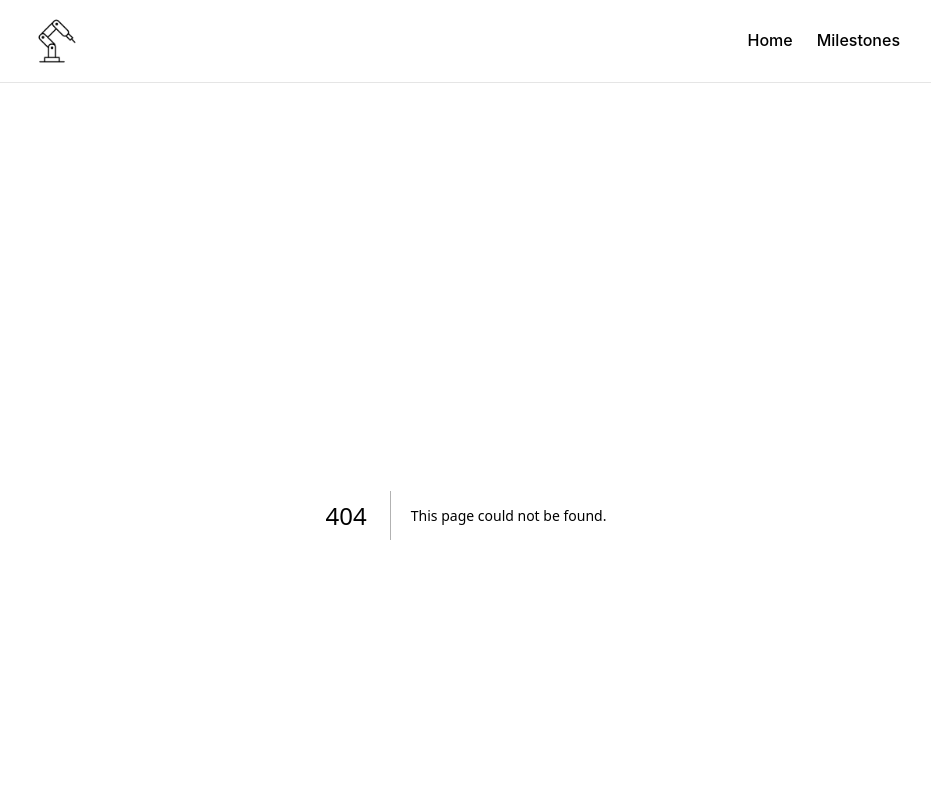
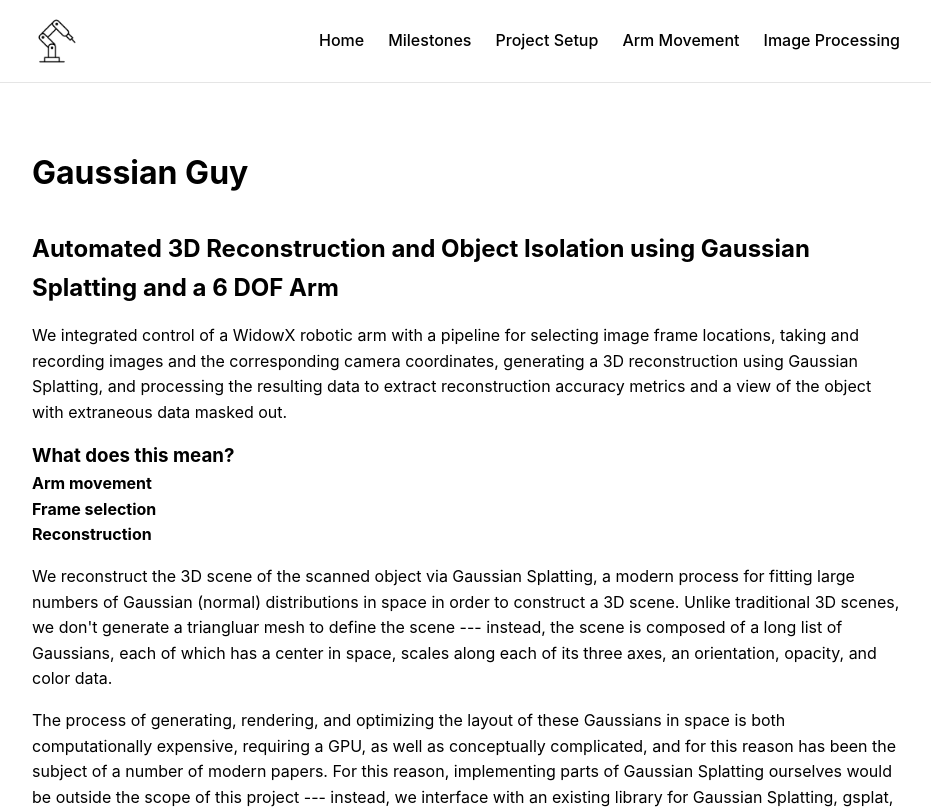
Before and after one commit to julakshah/gaussian-guy, a Next.js app: page /gaussian-guy/overview in a window 1280 px wide. Before the commit this address had no page. Shown: the top 809 px of the page, without its empty margins (174-1105 px from the left). Built offline with nearby package versions, Linux system fonts and the light colour scheme.

Commit message:
Add empty spaces for other scripts

```diff
--- a/app/Navbar.js
+++ b/app/Navbar.js
@@ -14,6 +14,9 @@ export default function Navbar() {
         <div className="links">
           <Link href="/">Home</Link>
           <Link href="/milestones">Milestones</Link>
+          <Link href="/setup">Project Setup</Link>
+          <Link href="/arm">Arm Movement</Link>
+          <Link href="/processing">Image Processing</Link>
         </div>
       </div>
     </nav>
--- a/app/arm/page.js
+++ b/app/arm/page.js
@@ -1,6 +1,6 @@
 import Arm from "./arm.mdx";
 
-export default function Arm() {
+export default function ArmPage() {
   return (
     <div className="mdx">
       <Arm />
--- a/app/milestones/milestone1.mdx
+++ b/app/milestones/milestone1.mdx
@@ -38,14 +38,14 @@ As we're considering using a triangulated point cloud generated via visual odome
 In parallel to this, we've been ensuring that we can stitch together existing algorithms for this pipeline to evnetually do our own processing at the end. For this purpose, we have COLMAP working and generating a sparse reconstruction, dense reconstruction, and Delaunay-triangulated mesh from a sequence of images we provide. We also have Gaussian Splatting working using gsplat
 
 Here's a dense reconstruction of a test dataset using COLMAP:
-![Dense Reconstruction via COLMAP](/images/colmap-test-dense.png)
+![Dense Reconstruction via COLMAP](images/colmap-test-dense.png)
 
 We also were able to use COLMAP in generating a Delaunay-triangulated mesh from this reconstruction:
-![Mesh via COLMAP](/images/colmap-test-mesh.png)
+![Mesh via COLMAP](images/colmap-test-mesh.png)
 
 While this is visually nice o see, our end goal for the project is to have a visual reconstruction based off of Gaussian splatting or triangle splatting, which are somewhat harder to set up and take much longer to compute. However, COLMAP excels at initially generating a sparse reconstruction in relatively quick time, which we can try to use in place of or along side a home-baked SfM approach if it proves more efficient, and the sparse reconstruction is also used as the input to the Gaussian Splatting program.
 
-![20 minutes of Gaussian splatting on a laptop GPU](/images/gsplat_20mins_test.png)
+![20 minutes of Gaussian splatting on a laptop GPU](images/gsplat_20mins_test.png)
 
 While Gaussian splatting takes multiple hours on a set of a few hundred images without playing with downscaling options and such, we are able to view a work-in-progress scene created by gsplat, running for only 20 minutes on our sparse reconstruction from COLMAP. The image above depicts that, taken at approximately 2000 steps, in roughly 20 minutes of generation.
 
--- a/app/milestones/milestone2.mdx
+++ b/app/milestones/milestone2.mdx
@@ -29,16 +29,16 @@ On the preprocessing side, we refined our video process script to allow for us t
 
 
 We also quickly tested that our splatting code works effectively on data closer to what the arm camera will record, quickly generating a decent approximation of an e-stop situated on a table:
-![E-stop splatted](/images/estop.png)
+![E-stop splatted](images/estop.png)
 
 
 We also successfully loaded the splats into Python --- they're stored as a PyTorch tensor, and we can fairly easily load them, do operations on them, convert them to or from Numpy arrays if we so desire, and so forth. We can also do any of these modifications, store the results, and visualize the processed splats.
 As we wanted to investigate the effect of running a clustering algorithm on these clusters, we ran a clustering algorithm (HDBSCAN) on a subset of our processed splats, constructing a 6D array consisting of X,Y,Z, and the R,G,B components of the first spherical harmonic color. We then identified the clusters by stripping the higher spherical harmonic colors and coloring them only according to their cluster ID:
-![Clustering of gsplats](/images/gsplat_clusters.png)
+![Clustering of gsplats](images/gsplat_clusters.png)
 
 
 Similarly, we wanted to ensure we could affect the opacity of gaussians. Opacity is encoded without bounds, and is passed through an activation function to map it to between 0 and 1. By passing it through this activation function, performing our adjustment, and reversing the activation function, we can easily modify the opacity. We demonstrated this by masking out points not identified as being part of a cluster during another clustering pass:
-![Clustering of gsplats with masking](/images/gsplat_clusters_transparent.png)
+![Clustering of gsplats with masking](images/gsplat_clusters_transparent.png)
 
 
 We're still running into issues with clustering working effectively, though we haven't yet tested on our e-stop results, which will be closer to the actual 3D scan data we'll operate on. Forcing large cluster sizes works better, but large clusters max out the RAM of the computer. We considered doing some two-stage process where we make small clusters, approximate those clusters with a few points each, and cluster those cluster means, but we haven't yet explored this or alternatives. This was also given the 30k iteration result, which has more Gaussians than the 7k iteration result. Given the performance of our splatted e-stop, which ran for only 7k iterations and took approximately 15 to 20 minutes, we may have better clustering performance on a smaller set of Gaussians, which naturally results from running gsplat for fewer iterations.
--- a/app/overview/overview.mdx
+++ b/app/overview/overview.mdx
@@ -1,3 +1,23 @@
-# Project Overview
+# Gaussian Guy
 
-## MVP and Stretch Goals
+## Automated 3D Reconstruction and Object Isolation using Gaussian Splatting and a 6 DOF Arm
+
+We integrated control of a WidowX robotic arm with a pipeline for selecting image frame locations, taking and recording images and the corresponding camera coordinates, generating a 3D reconstruction using Gaussian Splatting, and processing the resulting data to extract reconstruction accuracy metrics and a view of the object with extraneous data masked out.
+
+### What does this mean?
+
+#### Arm movement
+
+#### Frame selection
+
+#### Reconstruction
+
+We reconstruct the 3D scene of the scanned object via Gaussian Splatting, a modern process for fitting large numbers of Gaussian (normal) distributions in space in order to construct a 3D scene. Unlike traditional 3D scenes, we don't generate a triangluar mesh to define the scene --- instead, the scene is composed of a long list of Gaussians, each of which has a center in space, scales along each of its three axes, an orientation, opacity, and color data.
+
+The process of generating, rendering, and optimizing the layout of these Gaussians in space is both computationally expensive, requiring a GPU, as well as conceptually complicated, and for this reason has been the subject of a number of modern papers. For this reason, implementing parts of Gaussian Splatting ourselves would be outside the scope of this project --- instead, we interface with an existing library for Gaussian Splatting, gsplat, which provides an easy interface.
+
+Additionally, we interface with the generated Gaussian splats in two ways:
+- First, we demonstrate as a proof-of-concept the fact that we can directly edit the Gaussians to adapt our scene in specific ways. In particular, we implement a naive method for isolating our object, assuming it is clearly defined and resting on a flat surface, by directly modifying the splats.
+- Second, we implement a method for viewing the accuracy of the 3D scene by viewing the reconstruction from a specific angle and comparing it to a specific input image. While this can be done for the training images, it can also be done for images separated from the training set, used as a form of validation.
+
+More details of the process and code structure can be found [here](/processing).
--- a/app/overview/page.js
+++ b/app/overview/page.js
@@ -1,6 +1,6 @@
 import Overview from "./overview.mdx";
 
-export default function Overview() {
+export default function OverviewPage() {
   return (
     <div className="mdx">
       <Overview />
--- a/app/processing/page.js
+++ b/app/processing/page.js
@@ -1,6 +1,6 @@
 import Processing from "./processing.mdx";
 
-export default function Processing() {
+export default function ProcessingPage() {
   return (
     <div className="mdx">
       <Processing />
--- /dev/null
+++ b/app/setup/setup.mdx
@@ -0,0 +1,3 @@
+# Milestone 1
+
+## MVP and Stretch Goals
--- a/next.config.mjs
+++ b/next.config.mjs
@@ -7,8 +7,10 @@ const nextConfig = {
   reactStrictMode: true,
   pageExtensions: ["js", "jsx", "ts", "tsx", "mdx"],
   output: "export", // static export
-  basePath: isProd ? `/${repoName}` : "",
-  assetPrefix: isProd ? `/${repoName}/` : "",
+  //basePath: isProd ? `/${repoName}` : "",
+  //assetPrefix: isProd ? `/${repoName}/` : "",
+  basePath: "/gaussian-guy",
+  assetPrefix: "/gaussian-guy/",
   images: {
     unoptimized: true, // Required for static export
   },
```
Also changed, not shown: app/setup/page.js (+3 -12 lines), 1 other file (tests, documents, lock files or other folders).
